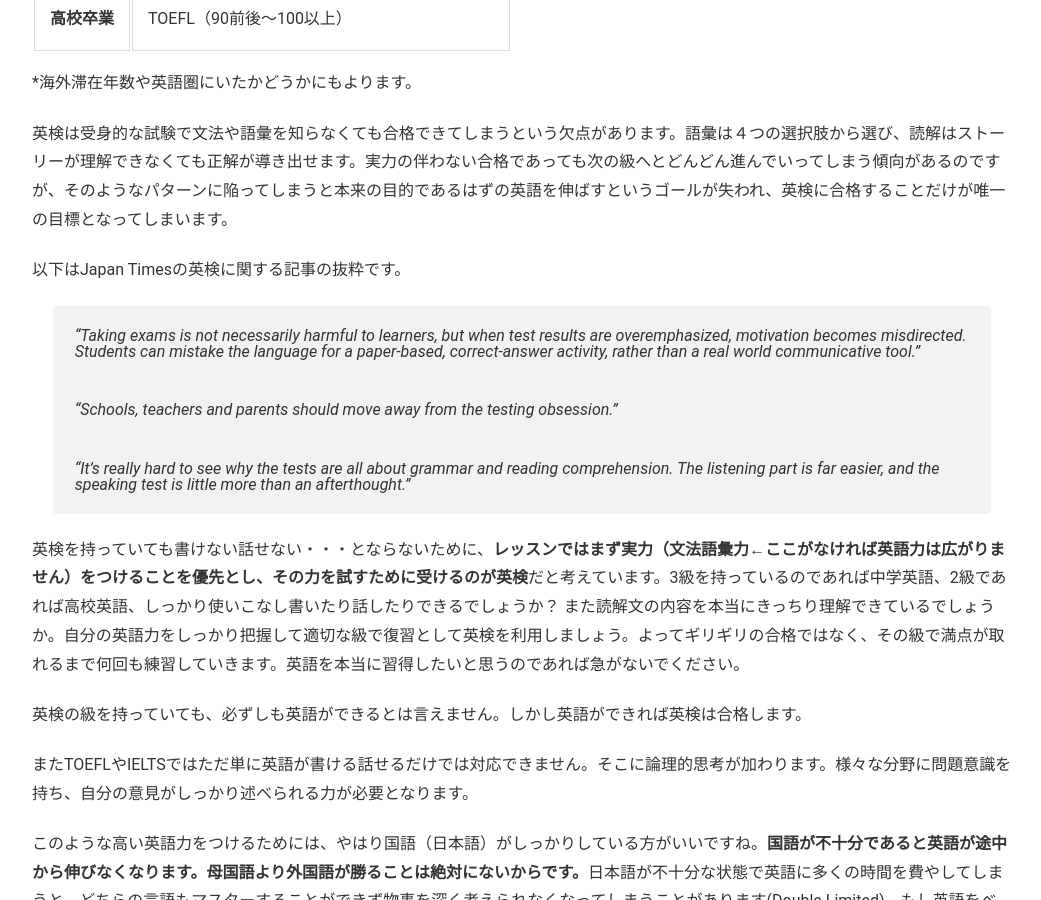
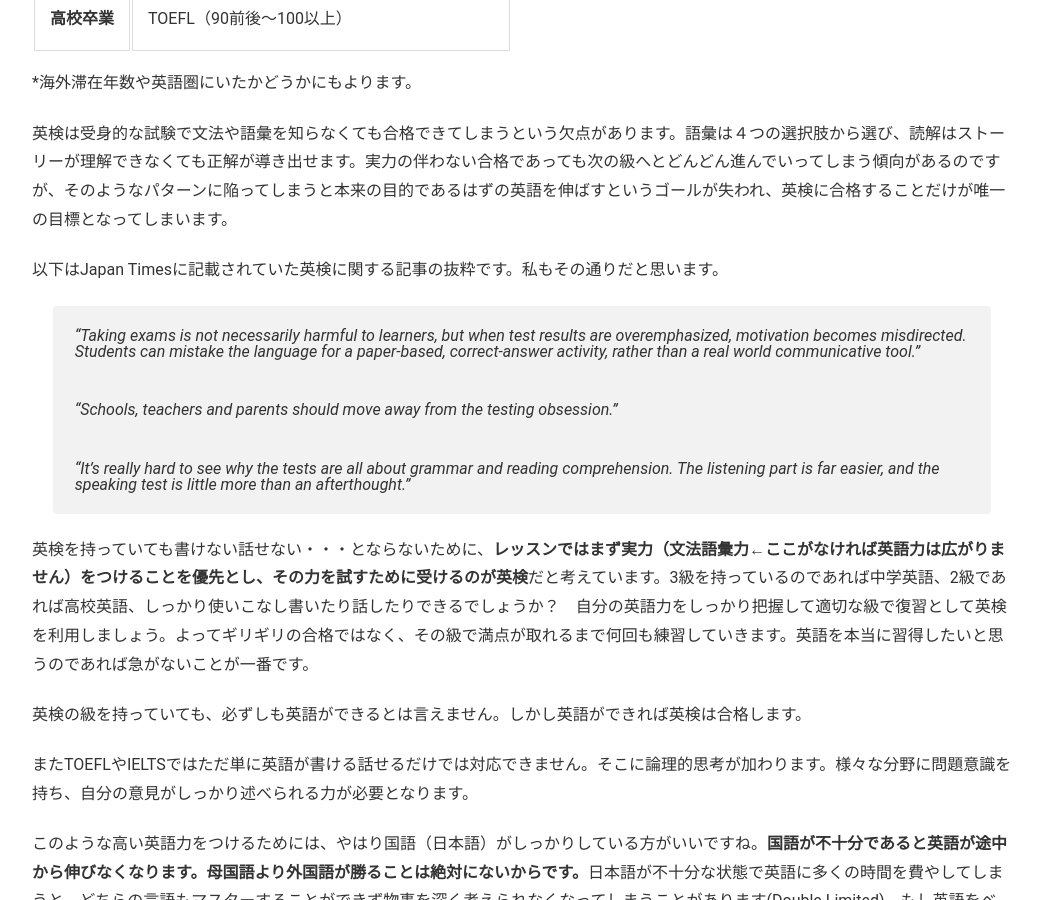
Before and after one commit to phocean/akispace, a Jekyll site: the page built from 40_exam_results.md, in a window 1280 px wide and 900 px high, scrolled down 348 px. Shown: the whole window, without its empty margins (118-1159 px from the left). Built offline with Jekyll 4.4.1, drawn with Linux system fonts in a browser that asks for light colours.

Commit message:
some phrases modified

```diff
--- a/40_exam_results.md
+++ b/40_exam_results.md
@@ -25,7 +25,7 @@ permalink: results.html
 
 英検は受身的な試験で文法や語彙を知らなくても合格できてしまうという欠点があります。語彙は４つの選択肢から選び、読解はストーリーが理解できなくても正解が導き出せます。実力の伴わない合格であっても次の級へとどんどん進んでいってしまう傾向があるのですが、そのようなパターンに陥ってしまうと本来の目的であるはずの英語を伸ばすというゴールが失われ、英検に合格することだけが唯一の目標となってしまいます。
 
-以下はJapan Timesの英検に関する記事の抜粋です。
+以下はJapan Timesに記載されていた英検に関する記事の抜粋です。私もその通りだと思います。
 
 > "Taking exams is not necessarily harmful to learners, but when test results are overemphasized, motivation becomes misdirected. Students can mistake the language for a paper-based, correct-answer activity, rather than a real world communicative tool."
 >
@@ -33,7 +33,7 @@ permalink: results.html
 >
 > "It's really hard to see why the tests are all about grammar and reading comprehension. The listening part is far easier, and the speaking test is little more than an afterthought."
 
-英検を持っていても書けない話せない・・・とならないために、<strong>レッスンではまず実力（文法語彙力←ここがなければ英語力は広がりません）をつけることを優先とし、その力を試すために受けるのが英検</strong>だと考えています。3級を持っているのであれば中学英語、2級であれば高校英語、しっかり使いこなし書いたり話したりできるでしょうか？ また読解文の内容を本当にきっちり理解できているでしょうか。自分の英語力をしっかり把握して適切な級で復習として英検を利用しましょう。よってギリギリの合格ではなく、その級で満点が取れるまで何回も練習していきます。英語を本当に習得したいと思うのであれば急がないでください。
+英検を持っていても書けない話せない・・・とならないために、<strong>レッスンではまず実力（文法語彙力←ここがなければ英語力は広がりません）をつけることを優先とし、その力を試すために受けるのが英検</strong>だと考えています。3級を持っているのであれば中学英語、2級であれば高校英語、しっかり使いこなし書いたり話したりできるでしょうか？　自分の英語力をしっかり把握して適切な級で復習として英検を利用しましょう。よってギリギリの合格ではなく、その級で満点が取れるまで何回も練習していきます。英語を本当に習得したいと思うのであれば急がないことが一番です。
 
 英検の級を持っていても、必ずしも英語ができるとは言えません。しかし英語ができれば英検は合格します。
 
```
